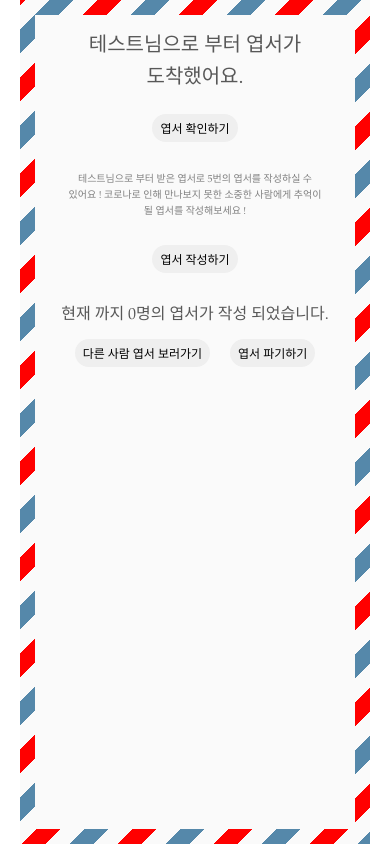
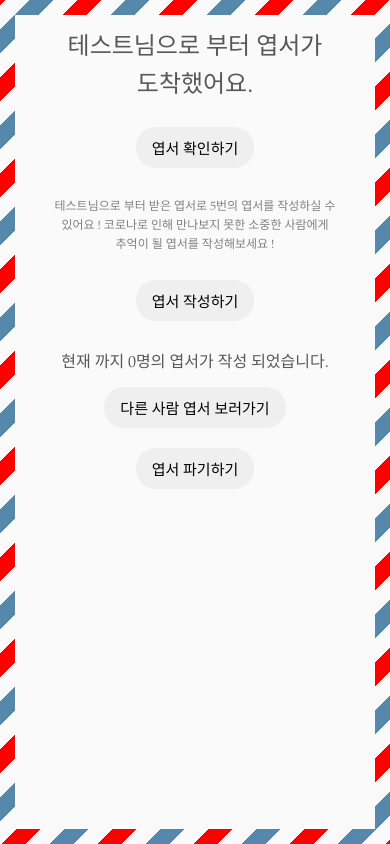
Before and after one commit to CodeSoom/project-react-3-2Zero1, a React app: page /project-react-3-2Zero1/ in a window 390 px wide. Built offline with nearby package versions, Linux system fonts and the light colour scheme; no server answers.

Commit message:
Update FontSize
because font looks too small in mobile

```diff
--- a/src/assets/css/global.css
+++ b/src/assets/css/global.css
@@ -15,7 +15,7 @@ body {
   background: #202020;
   color: #585858;
   word-break: keep-all;
-  max-width: 350px;
+  max-width:500px;
   margin: 0 auto 0 auto;
 }
 
@@ -28,7 +28,7 @@ body, input, button, textarea, select {
 	background: linear-gradient(#FAFAFA, #FAFAFA) padding-box,
 	            repeating-linear-gradient(-45deg, red 0, red 12.5%, #FAFAFA 0, #FAFAFA 25%,
 	              #58a 0, #58a 37.5%, #FAFAFA 0, #FAFAFA 50%) 0 / 6em 6em;
-	max-width: 350px;
+	max-width: 500px;
 	font: 100%/1.6 Baskerville, Palatino, serif;
 }
 
--- a/src/container/EntranceContainer.jsx
+++ b/src/container/EntranceContainer.jsx
@@ -24,7 +24,7 @@ const Wrapper = styled.div(() => ({
 }));
 
 const Title = styled.div(() => ({
-  fontSize: '20px',
+  fontSize: '24px',
 }));
 
 export default function EntranceContainer({
--- a/src/container/WriteCompleteContainer.jsx
+++ b/src/container/WriteCompleteContainer.jsx
@@ -7,7 +7,7 @@ import styled from '@emotion/styled';
 
 import { resetPostcardInputFields } from '../state/slice';
 
-import { Button, Information } from '../style/commonCss';
+import { Button, Information, PreviousButton } from '../style/commonCss';
 
 const Wrapper = styled.div(() => ({
   margin: '0 20px',
@@ -59,12 +59,12 @@ export default function WriteCompleteContainer({
   }
   return (
     <Wrapper>
-      <Button
+      <PreviousButton
         type="button"
         onClick={handleClickHome}
       >
-        홈
-      </Button>
+        홈으로
+      </PreviousButton>
       <Title>엽서 제작이 완료 되었습니다.</Title>
       <Information>밑의 버튼을 클릭하면 전송 메시지가 복사됩니다.</Information>
       <Information>카카오톡이나 문자 메시지에 붙혀 넣고 전송해보세요!</Information>
--- a/src/presentational/PostcardFront.jsx
+++ b/src/presentational/PostcardFront.jsx
@@ -29,6 +29,7 @@ const Receiver = styled.div(() => ({
 const Contents = styled.div(() => ({
   wordBreak: 'break-all',
   margin: '55px 20px 0 20px',
+  fontSize: '20px',
 }));
 
 const Sender = styled.div(() => ({
--- a/src/style/commonCss.jsx
+++ b/src/style/commonCss.jsx
@@ -1,23 +1,23 @@
 import styled from '@emotion/styled';
 
 export const Button = styled.button({
-  fontSize: '12px',
+  fontSize: '15px',
   margin: '10px',
-  padding: '5px 8px',
+  padding: '10px 16px',
   border: 'none',
-  borderRadius: '15px',
+  borderRadius: '20px',
 });
 
 export const Information = styled.p({
   margin: '15px 15px',
-  fontSize: '10px',
+  fontSize: '12px',
   color: 'gray',
   textAlign: 'center',
 });
 
 export const WarningInformation = styled.p({
   margin: '15px 15px',
-  fontSize: '10px',
+  fontSize: '12px',
   color: 'red',
   textAlign: 'center',
 });
@@ -46,16 +46,16 @@ export const NextButton = styled.button({
   position: 'absolute',
   right: '10px',
   top: '10px',
-  fontSize: '12px',
+  fontSize: '15px',
   fontWeight: 'bold',
-  padding: '5px 8px',
+  padding: '10px 16px',
 });
 
 export const PreviousButton = styled.button({
   background: 'transparent',
   border: 'none',
-  fontSize: '12px',
+  fontSize: '15px',
   fontWeight: 'bold',
-  padding: '5px 8px',
+  padding: '10px 16px',
   margin: '9px 0 0 9px',
 });
```
Also changed, not shown: 2 other files (tests, documents, lock files or other folders).
